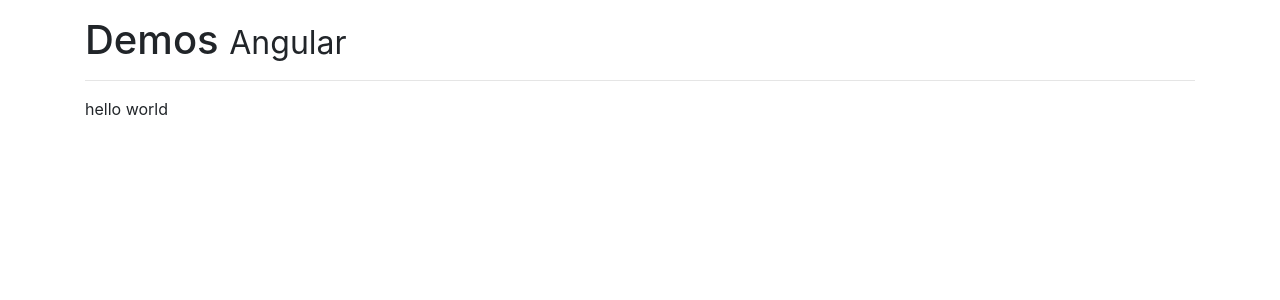
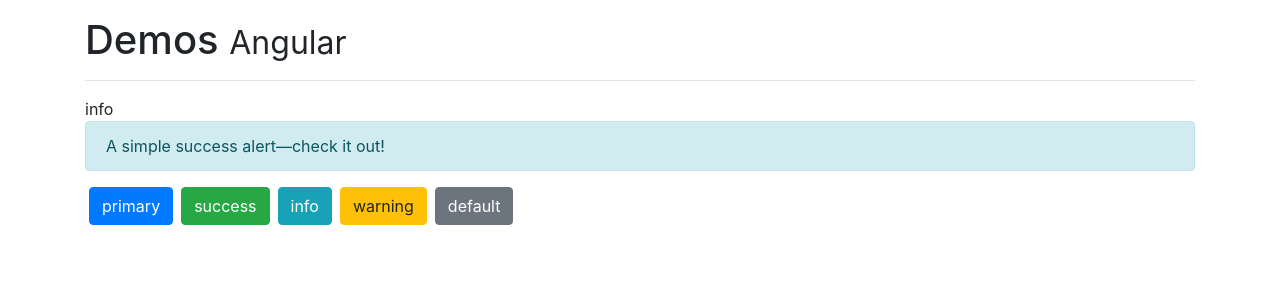
Before and after one commit to samir04m/Angular-miscelaneos, an Angular app: page / in a window 1280 px wide. Shown: the top 300 px of the page. Built offline with nearby package versions, Linux system fonts and the light colour scheme.

Commit message:
Uso del ng switch

```diff
--- a/src/app/app.component.html
+++ b/src/app/app.component.html
@@ -9,8 +9,10 @@
 
    <app-clases></app-clases> -->
 
-   <p [appResaltado]="'orange'">
+   <!-- <p [appResaltado]="'orange'">
       hello world
-   </p>
+   </p> -->
+
+   <app-ng-switch></app-ng-switch>
 
 </div>
--- a/src/app/app.module.ts
+++ b/src/app/app.module.ts
@@ -6,6 +6,7 @@
 import { CssComponent } from './components/css/css.component';
 import { ClasesComponent } from './components/clases/clases.component';
 import { ResaltadoDirective } from './directives/resaltado.directive';
+import { NgSwitchComponent } from './components/ng-switch/ng-switch.component';
 
 @NgModule({
   declarations: [
@@ -13,7 +14,8 @@
     NgStylesComponent,
     CssComponent,
     ClasesComponent,
-    ResaltadoDirective
+    ResaltadoDirective,
+    NgSwitchComponent
   ],
   imports: [
     BrowserModule
--- /dev/null
+++ b/src/app/components/ng-switch/ng-switch.component.html
@@ -0,0 +1,31 @@
+<div [ngSwitch]="alerta">
+  <div *ngSwitchCase="'primary'">primary</div>
+  <div *ngSwitchCase="'success'">success</div>
+  <div *ngSwitchCase="'info'">info</div>
+  <div *ngSwitchCase="'warning'">warning</div>
+  <div *ngSwitchDefault>danger</div>
+</div>
+
+<div [ngSwitch]="alerta">
+   <div *ngSwitchCase="'primary'" class="alert alert-primary" role="alert">
+     A simple primary alert—check it out!
+   </div>
+   <div *ngSwitchCase="'success'" class="alert alert-success" role="alert">
+     A simple secondary alert—check it out!
+   </div>
+   <div *ngSwitchCase="'info'" class="alert alert-info" role="alert">
+     A simple success alert—check it out!
+   </div>
+   <div *ngSwitchCase="'warning'" class="alert alert-warning" role="alert">
+     A simple warning alert—check it out!
+   </div>
+   <div  *ngSwitchDefault class="alert alert-danger" role="alert">
+      A simple danger alert—check it out!
+   </div>
+</div>
+
+<button class="btn btn-primary mx-1" (click)="alerta='primary'">primary</button>
+<button class="btn btn-success mx-1" (click)="alerta='success'">success</button>
+<button class="btn btn-info mx-1" (click)="alerta='info'">info</button>
+<button class="btn btn-warning mx-1" (click)="alerta='warning'">warning</button>
+<button class="btn btn-secondary mx-1" (click)="alerta=''">default</button>
--- /dev/null
+++ b/src/app/components/ng-switch/ng-switch.component.ts
@@ -0,0 +1,17 @@
+import { Component, OnInit } from '@angular/core';
+
+@Component({
+  selector: 'app-ng-switch',
+  templateUrl: './ng-switch.component.html',
+  styles: []
+})
+export class NgSwitchComponent implements OnInit {
+
+   alerta:string = 'info';
+
+  constructor() { }
+
+  ngOnInit() {
+  }
+
+}
```
